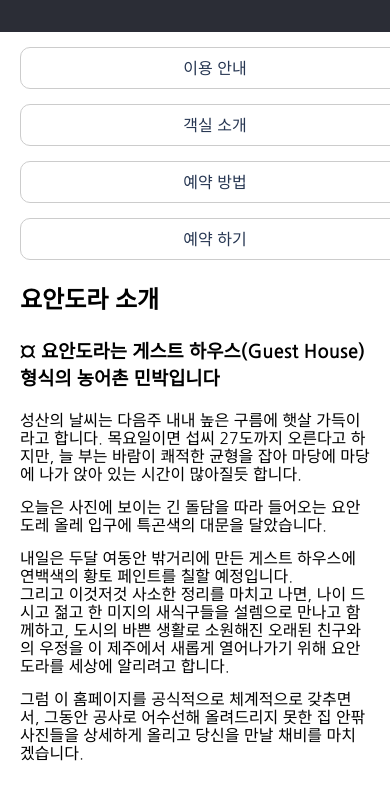
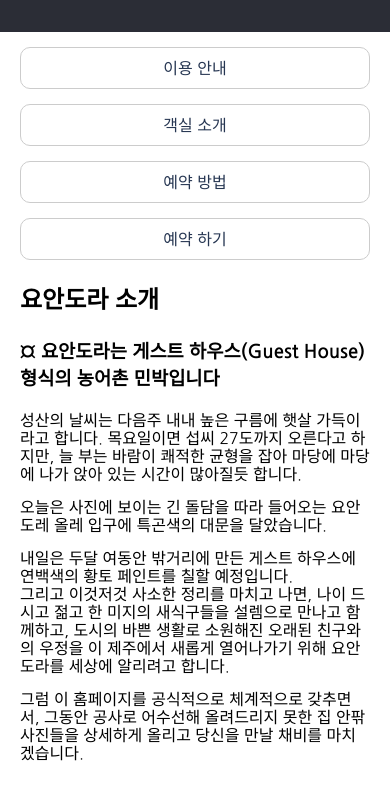
Before and after one commit to whddn/rwt, a plain HTML site: page index.html in a window 390 px wide. Shown: the part 53-844 px from the top of the page. Drawn offline with Linux system fonts and the light colour scheme.

Commit message:
Add files via upload

```diff
--- a/common.css
+++ b/common.css
@@ -48,7 +48,8 @@ main { width: 700px; float: left; padding: 20px; }
   #wrap { width: 100%; margin: 0; border: 0; }
   #mainHeader { height: 85px; background: #2b2d36; }
   #mainHeader h1 { padding-top: 10px; font-size: 40px; }
-  #nav ul li { width: 100%; float: none; padding: 15px 20px 0; }
+  #nav ul li { width: 100%; float: none; padding: 15px 20px 0;
+              box-sizing: border-box; }
   #nav ul li a { border: 1px solid #ccc; border-radius: 10px;
                 line-height: 40px;
                 background: #fff; color: #263652; }
```
